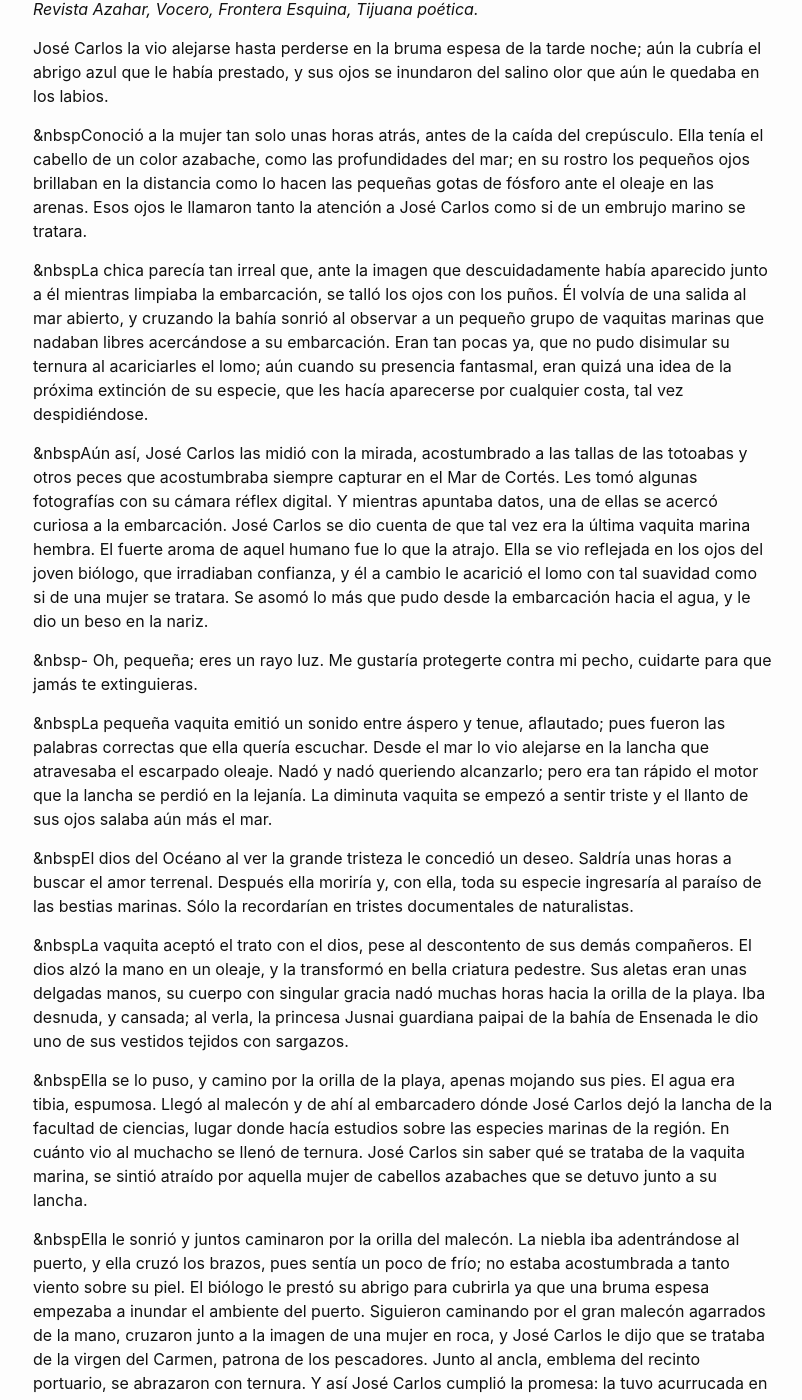
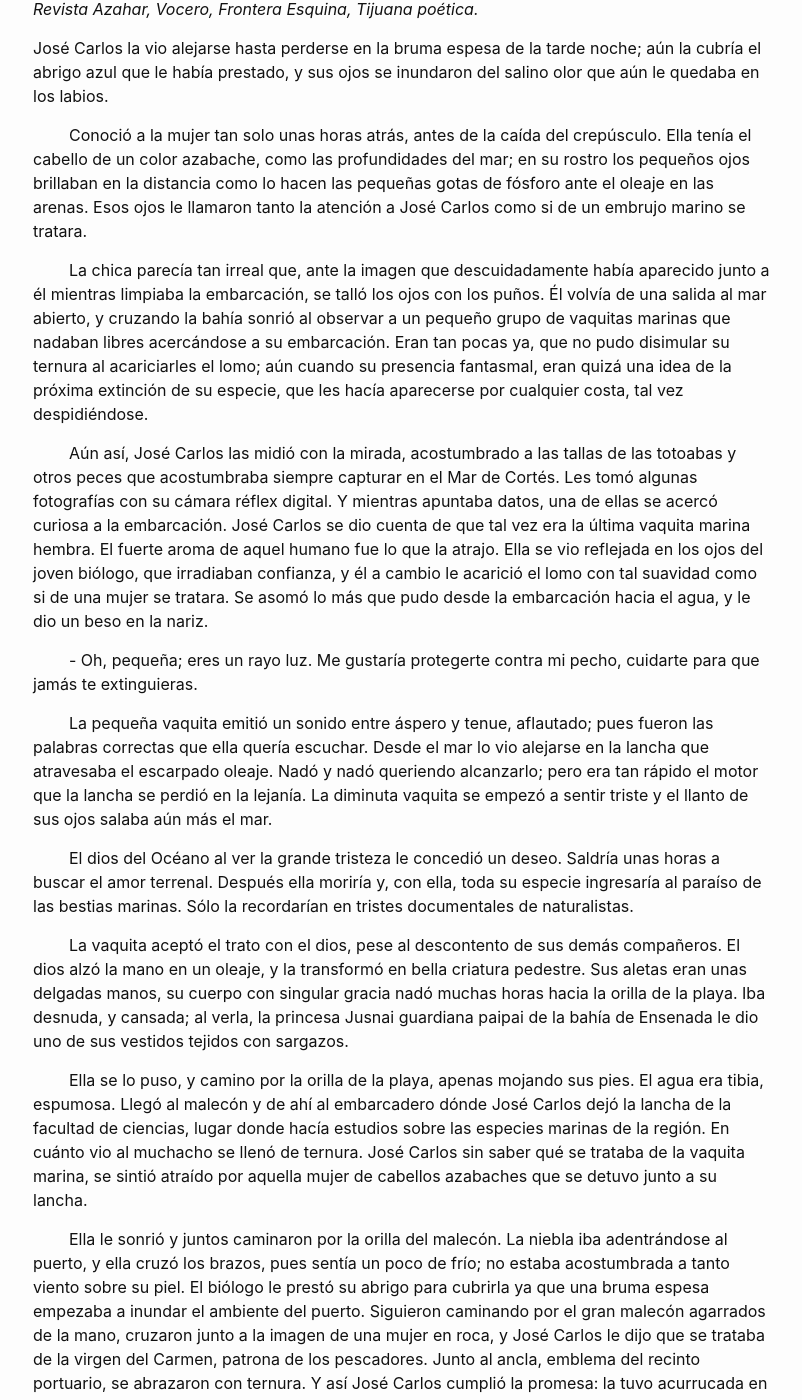
Before and after one commit to vicosurge/futuroayerhoy, a Jekyll site: the page built from _posts/2025-03-20-el-beso-de-sal.markdown, in a window 1280 px wide and 1400 px high, scrolled down 275 px. Shown: the whole window, without its empty margins (237-1039 px from the left). Built offline with Jekyll 4.4.1, drawn with Linux system fonts in a browser that asks for light colours; some of the changed text lies outside the part shown.

Commit message:
Additional fixes for formating

```diff
--- a/_posts/2025-03-20-el-beso-de-sal.markdown
+++ b/_posts/2025-03-20-el-beso-de-sal.markdown
@@ -16,20 +16,20 @@ Frontera Esquina, Tijuana poética.*
 
 José Carlos la vio alejarse hasta perderse en la bruma espesa de la tarde noche; aún la cubría el abrigo azul que le había prestado, y sus ojos se inundaron del salino olor que aún le quedaba en los labios.
 
-&nbspConoció a la mujer tan solo unas horas atrás, antes de la caída del crepúsculo. Ella tenía el cabello de un color azabache, como las profundidades del mar; en su rostro los pequeños ojos brillaban en la distancia como lo hacen las pequeñas gotas de fósforo ante el oleaje en las arenas. Esos ojos le llamaron tanto la atención a José Carlos como si de un embrujo marino se tratara.
+&nbsp; &nbsp; &nbsp; &nbsp; Conoció a la mujer tan solo unas horas atrás, antes de la caída del crepúsculo. Ella tenía el cabello de un color azabache, como las profundidades del mar; en su rostro los pequeños ojos brillaban en la distancia como lo hacen las pequeñas gotas de fósforo ante el oleaje en las arenas. Esos ojos le llamaron tanto la atención a José Carlos como si de un embrujo marino se tratara.
 
-&nbspLa chica parecía tan irreal que, ante la imagen que descuidadamente había aparecido junto a él mientras limpiaba la embarcación, se talló los ojos con los puños. Él volvía de una salida al mar abierto, y cruzando la bahía sonrió al observar a un pequeño grupo de vaquitas marinas que nadaban libres acercándose a su embarcación. Eran tan pocas ya, que no pudo disimular su ternura al acariciarles el lomo; aún cuando su presencia fantasmal, eran quizá una idea de la próxima extinción de su especie, que les hacía aparecerse por cualquier costa, tal vez despidiéndose.
+&nbsp; &nbsp; &nbsp; &nbsp; La chica parecía tan irreal que, ante la imagen que descuidadamente había aparecido junto a él mientras limpiaba la embarcación, se talló los ojos con los puños. Él volvía de una salida al mar abierto, y cruzando la bahía sonrió al observar a un pequeño grupo de vaquitas marinas que nadaban libres acercándose a su embarcación. Eran tan pocas ya, que no pudo disimular su ternura al acariciarles el lomo; aún cuando su presencia fantasmal, eran quizá una idea de la próxima extinción de su especie, que les hacía aparecerse por cualquier costa, tal vez despidiéndose.
 
-&nbspAún así, José Carlos las midió con la mirada, acostumbrado a las tallas de las totoabas y otros peces que acostumbraba siempre capturar en el Mar de Cortés. Les tomó algunas fotografías con su cámara réflex digital. Y mientras apuntaba datos, una de ellas se acercó curiosa a la embarcación. José Carlos se dio cuenta de que tal vez era la última vaquita marina hembra. El fuerte aroma de aquel humano fue lo que la atrajo. Ella se vio reflejada en los ojos del joven biólogo, que irradiaban confianza, y él a cambio le acarició el lomo con tal suavidad como si de una mujer se tratara. Se asomó lo más que pudo desde la embarcación hacia el agua, y le dio un beso en la nariz.
+&nbsp; &nbsp; &nbsp; &nbsp; Aún así, José Carlos las midió con la mirada, acostumbrado a las tallas de las totoabas y otros peces que acostumbraba siempre capturar en el Mar de Cortés. Les tomó algunas fotografías con su cámara réflex digital. Y mientras apuntaba datos, una de ellas se acercó curiosa a la embarcación. José Carlos se dio cuenta de que tal vez era la última vaquita marina hembra. El fuerte aroma de aquel humano fue lo que la atrajo. Ella se vio reflejada en los ojos del joven biólogo, que irradiaban confianza, y él a cambio le acarició el lomo con tal suavidad como si de una mujer se tratara. Se asomó lo más que pudo desde la embarcación hacia el agua, y le dio un beso en la nariz.
 
-&nbsp- Oh, pequeña; eres un rayo luz. Me gustaría protegerte contra mi pecho, cuidarte para que jamás te extinguieras.
+&nbsp; &nbsp; &nbsp; &nbsp; \- Oh, pequeña; eres un rayo luz. Me gustaría protegerte contra mi pecho, cuidarte para que jamás te extinguieras.
 
-&nbspLa pequeña vaquita emitió un sonido entre áspero y tenue, aflautado; pues fueron las palabras correctas que ella quería escuchar. Desde el mar lo vio alejarse en la lancha que atravesaba el escarpado oleaje. Nadó y nadó queriendo alcanzarlo; pero era tan rápido el motor que la lancha se perdió en la lejanía. La diminuta vaquita se empezó a sentir triste y el llanto de sus ojos salaba aún más el mar.
+&nbsp; &nbsp; &nbsp; &nbsp; La pequeña vaquita emitió un sonido entre áspero y tenue, aflautado; pues fueron las palabras correctas que ella quería escuchar. Desde el mar lo vio alejarse en la lancha que atravesaba el escarpado oleaje. Nadó y nadó queriendo alcanzarlo; pero era tan rápido el motor que la lancha se perdió en la lejanía. La diminuta vaquita se empezó a sentir triste y el llanto de sus ojos salaba aún más el mar.
 
-&nbspEl dios del Océano al ver la grande tristeza le concedió un deseo. Saldría unas horas a buscar el amor terrenal. Después ella moriría y, con ella, toda su especie ingresaría al paraíso de las bestias marinas. Sólo la recordarían en tristes documentales de naturalistas.
+&nbsp; &nbsp; &nbsp; &nbsp; El dios del Océano al ver la grande tristeza le concedió un deseo. Saldría unas horas a buscar el amor terrenal. Después ella moriría y, con ella, toda su especie ingresaría al paraíso de las bestias marinas. Sólo la recordarían en tristes documentales de naturalistas.
 
-&nbspLa vaquita aceptó el trato con el dios, pese al descontento de sus demás compañeros. El dios alzó la mano en un oleaje, y la transformó en bella criatura pedestre. Sus aletas eran unas delgadas manos, su cuerpo con singular gracia nadó muchas horas hacia la orilla de la playa. Iba desnuda, y cansada; al verla, la princesa Jusnai guardiana paipai de la bahía de Ensenada le dio uno de sus vestidos tejidos con sargazos.
+&nbsp; &nbsp; &nbsp; &nbsp; La vaquita aceptó el trato con el dios, pese al descontento de sus demás compañeros. El dios alzó la mano en un oleaje, y la transformó en bella criatura pedestre. Sus aletas eran unas delgadas manos, su cuerpo con singular gracia nadó muchas horas hacia la orilla de la playa. Iba desnuda, y cansada; al verla, la princesa Jusnai guardiana paipai de la bahía de Ensenada le dio uno de sus vestidos tejidos con sargazos.
 
-&nbspElla se lo puso, y camino por la orilla de la playa, apenas mojando sus pies. El agua era tibia, espumosa. Llegó al malecón y de ahí al embarcadero dónde José Carlos dejó la lancha de la facultad de ciencias, lugar donde hacía estudios sobre las especies marinas de la región. En cuánto vio al muchacho se llenó de ternura. José Carlos sin saber qué se trataba de la vaquita marina, se sintió atraído por aquella mujer de cabellos azabaches que se detuvo junto a su lancha.
+&nbsp; &nbsp; &nbsp; &nbsp; Ella se lo puso, y camino por la orilla de la playa, apenas mojando sus pies. El agua era tibia, espumosa. Llegó al malecón y de ahí al embarcadero dónde José Carlos dejó la lancha de la facultad de ciencias, lugar donde hacía estudios sobre las especies marinas de la región. En cuánto vio al muchacho se llenó de ternura. José Carlos sin saber qué se trataba de la vaquita marina, se sintió atraído por aquella mujer de cabellos azabaches que se detuvo junto a su lancha.
 
-&nbspElla le sonrió y juntos caminaron por la orilla del malecón. La niebla iba adentrándose al puerto, y ella cruzó los brazos, pues sentía un poco de frío; no estaba acostumbrada a tanto viento sobre su piel. El biólogo le prestó su abrigo para cubrirla ya que una bruma espesa empezaba a inundar el ambiente del puerto. Siguieron caminando por el gran malecón agarrados de la mano, cruzaron junto a la imagen de una mujer en roca, y José Carlos le dijo que se trataba de la virgen del Carmen, patrona de los pescadores. Junto al ancla, emblema del recinto portuario, se abrazaron con ternura. Y así José Carlos cumplió la promesa: la tuvo acurrucada en sus brazos, la protegió del frío, y ella le dio un beso con sabor a sal. Entrada la noche se despidió de él, y el biólogo la vio alejarse con su abrigo puesto, brincando sobre las rocas de la playa, hasta que la perdió de vista.
+&nbsp; &nbsp; &nbsp; &nbsp; Ella le sonrió y juntos caminaron por la orilla del malecón. La niebla iba adentrándose al puerto, y ella cruzó los brazos, pues sentía un poco de frío; no estaba acostumbrada a tanto viento sobre su piel. El biólogo le prestó su abrigo para cubrirla ya que una bruma espesa empezaba a inundar el ambiente del puerto. Siguieron caminando por el gran malecón agarrados de la mano, cruzaron junto a la imagen de una mujer en roca, y José Carlos le dijo que se trataba de la virgen del Carmen, patrona de los pescadores. Junto al ancla, emblema del recinto portuario, se abrazaron con ternura. Y así José Carlos cumplió la promesa: la tuvo acurrucada en sus brazos, la protegió del frío, y ella le dio un beso con sabor a sal. Entrada la noche se despidió de él, y el biólogo la vio alejarse con su abrigo puesto, brincando sobre las rocas de la playa, hasta que la perdió de vista.
```
